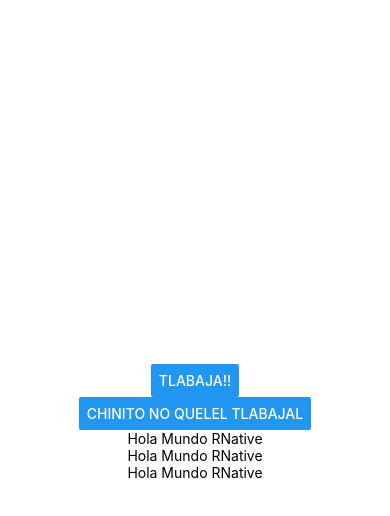
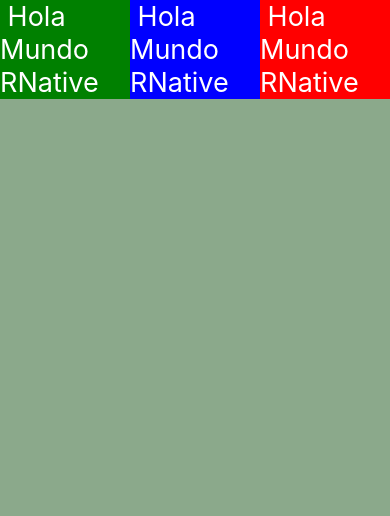
Before and after one commit to 0medina/PM194, a React Native app in the folder my-blanck/: screen / in a window 390 px wide. Shown: the top 516 px of the page. Built offline with nearby package versions, Linux system fonts and the light colour scheme.

Commit message:
practica_6

```diff
--- a/my-blanck/App.js
+++ b/my-blanck/App.js
@@ -1,42 +1,42 @@
-/*zona 1: de importaciones*/
+// Zona 1: Importaciones
 import { StatusBar } from 'expo-status-bar';
-import { StyleSheet, Text, View, Button} from 'react-native';
-import React,{useState} from 'react';
+import {StyleSheet, Text, View } from 'react-native';
+import React, { useState } from 'react';
 
-const Texto=()=>{
-  const[contenido,setContenido]=useState('Hola Mundo RNative');
-  const actualizaTexto=()=>{setContenido('Estado actualizado del Text')}
-  return(
-  <Text onPress={actualizaTexto}>{contenido}</Text>
-  )
-};
-const Boton=()=>{
-  const [contenido,setContenido]=useState('Chinito no quelel tlabajal')
-  const actualizarButton=()=>{setContenido('Tlabaja ya actualizado!!')}
-  return(
-    <Button title={contenido} onPress={actualizarButton} />
-  )
-};
-/*zona 2: Main*/
+const Texto = ({style}) => {
+  const [contenido, setContenido] = useState('Hola Mundo RNative');
+  const actualizatexto = () => setContenido('Estado actualizado del texto');
+  return (
+    <Text style={[styles.text, style]} onPress={actualizatexto}> {contenido} </Text>
+  );
+}
+
+// Zona 2: main
 export default function App() {
   return (
     <View style={styles.container}>
-      <Button title="Tlabaja!!"></Button>
-      <Boton></Boton>
-      <Texto></Texto>
-      <Texto></Texto>
-      <Texto></Texto>
+      <Texto style={styles.red}> </Texto>
+      <Texto style={styles.blue}> </Texto>
+      <Texto style={styles.green}> </Texto>
       <StatusBar style="auto" />
     </View>
   );
-};
+}
 
-/*zona 3: Estetica del screen*/
+// Zona 3: Estética del screen
 const styles = StyleSheet.create({
   container: {
     flex: 1,
-    backgroundColor: '#fff',
-    alignItems: 'center',
+    backgroundColor: '#8BA98B',
+    alignItems: 'baseline',
     justifyContent: 'center',
+    flexDirection: 'row-reverse',
   },
+  text:{
+    color: 'white',
+    fontSize: 27,
+  },
+  red:{backgroundColor: 'red'},
+  blue:{backgroundColor: 'blue'},
+  green:{backgroundColor: 'green'},
 });
```
